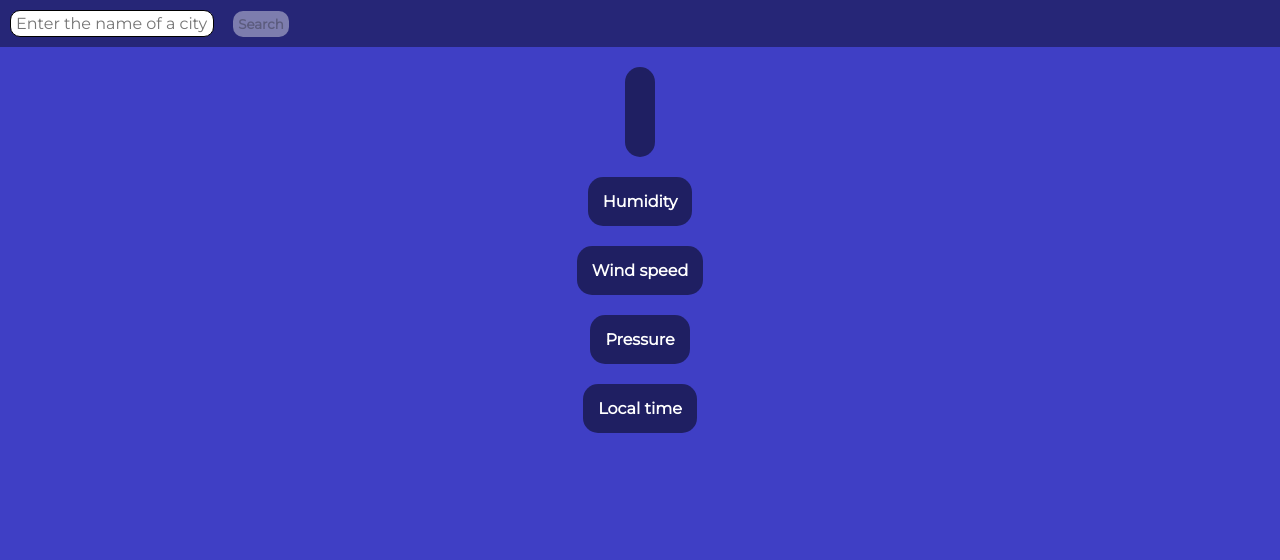
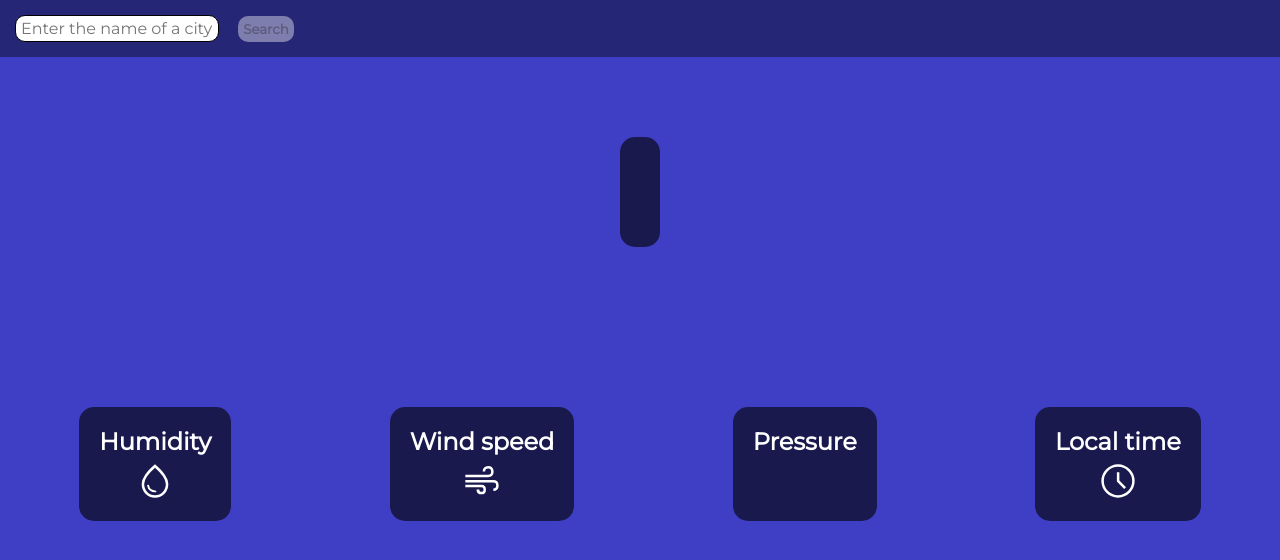
Before and after one commit to ewardou/weather-app, a website built with webpack: page dist/index.html in a window 1280 px wide. Built offline with Linux system fonts and the light colour scheme; no server answers.

Commit message:
Add icons and more css declarations

```diff
--- a/src/index.js
+++ b/src/index.js
@@ -59,7 +59,7 @@ function addWeatherInformation(filteredData) {
     const { temp } = filteredData[0];
     tempSpan.textContent = `${temp}°C`;
     const { humidity } = filteredData[0];
-    humiditySpan.textContent = `${humidity}%`;
+    humiditySpan.textContent = `${humidity} %`;
     const { pressure } = filteredData[0];
     pressurePara.textContent = `${pressure} hPa`;
     const speed = filteredData[4];
--- a/src/style.css
+++ b/src/style.css
@@ -8,7 +8,7 @@
 }
 
 header {
-    padding: 10px;
+    padding: 15px;
     background-color: rgba(0, 0, 0, 0.4);
 }
 body {
@@ -44,32 +44,45 @@ button:enabled:hover {
     background-color: rgba(255, 255, 255, 0.8);
 }
 .card {
-    background-color: rgba(0, 0, 0, 0.5);
+    background-color: rgba(0, 0, 0, 0.6);
     color: white;
     font-weight: bold;
-    margin: 20px auto;
-    padding: 15px;
+    margin: 80px auto;
+    padding: 20px;
     width: fit-content;
     border: none;
     border-radius: 15px;
     display: grid;
-    /* justify-content: center; */
+    gap: 5px;
     text-align: center;
 }
 .name {
-    font-size: 1.6rem;
+    font-size: 1.8rem;
 }
 .temp {
-    font-size: 2.5rem;
+    font-size: 2.8rem;
 }
 .description {
-    font-size: 1.2rem;
+    font-size: 1.4rem;
 }
-body > div > div:first-of-type {
+.card > div {
     display: flex;
     align-items: center;
+    justify-content: center;
 }
 img {
     height: 60px;
     width: auto;
 }
+
+body > div:nth-of-type(2) {
+    display: flex;
+    font-size: 1.5rem;
+}
+
+.icon {
+    filter: invert(100%) sepia(0%) saturate(7468%) hue-rotate(347deg)
+        brightness(97%) contrast(118%);
+    height: 40px;
+    width: auto;
+}
```
Also changed, not shown: dist/index.html, dist/main.js, src/icons/air_FILL0_wght400_GRAD0_opsz48.svg (added), src/icons/schedule_FILL0_wght400_GRAD0_opsz48.svg (added), src/icons/water_drop_FILL0_wght400_GRAD0_opsz48.svg (added).
